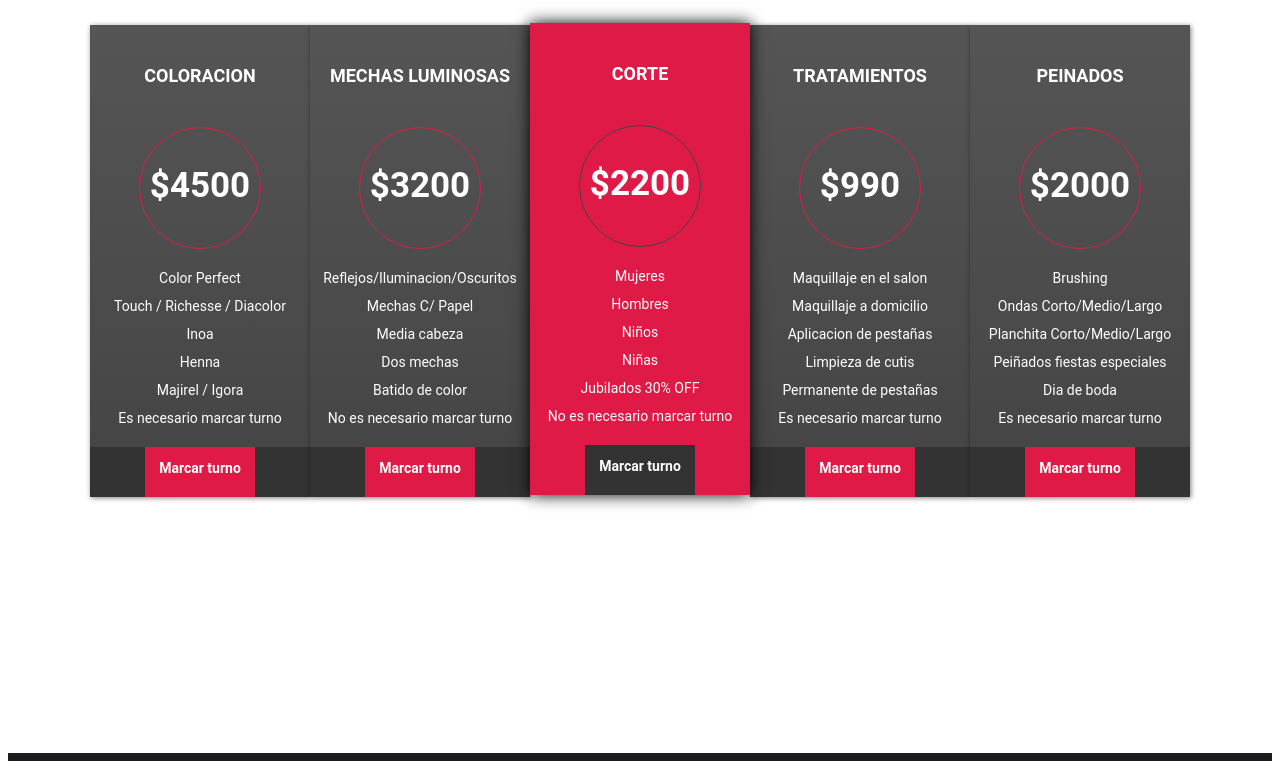
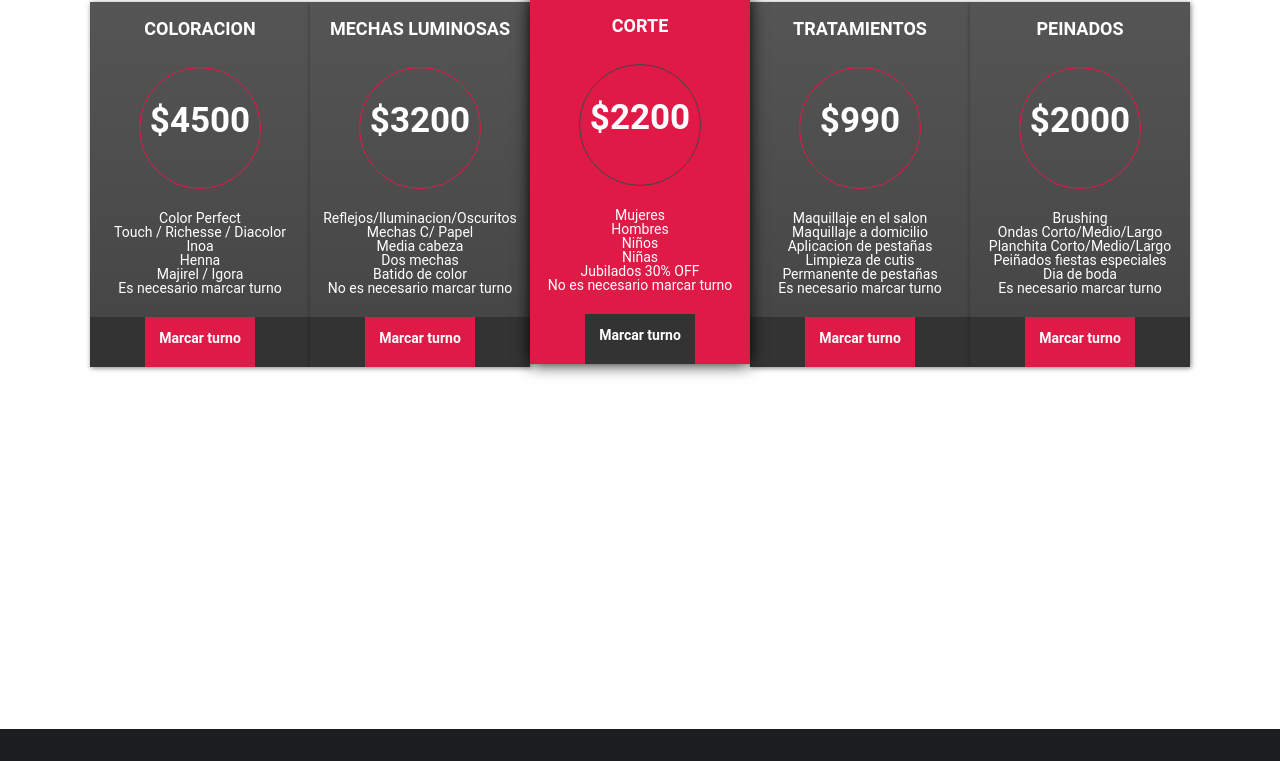
Before and after one commit to NachoDiFilippo/CaC-22526-Grupo28, a plain HTML site: page Poyecto/precios.html in a window 1280 px wide. Shown: the part 247-1008 px from the top of the page. Drawn offline with nearby package versions, Linux system fonts and the light colour scheme.

Commit message:
updated css reset

```diff
--- a/Poyecto/visual.css
+++ b/Poyecto/visual.css
@@ -1,3 +1,8 @@
+*{
+  padding: 0px;
+  margin: 0px;
+  }
+
 html{
   height: 100%;
 }
@@ -238,14 +243,6 @@ margin-top: auto;
 
 
 
-/*agregado para mejorar la posicion del footer*/
-
-
-
-
-
-/*agregado para tabla de precios*/
-
 
 /* General */
 h1,h2,h3,h4,h5,h6{cursor:pointer;}
@@ -321,6 +318,9 @@ h1,h2,h3,h4,h5,h6{cursor:pointer;}
   border:1px solid #e01a47;
   margin:5% auto 0 auto;
   text-align:center;
+
+
+
 }
 .pricemid{
   width:120px;
@@ -388,7 +388,11 @@ h5{
   text-align:center;
   font-size:35px;
   color:#fff;
-  line-height:0;
+  line-height:3;
+
+
+
+
 }
 sub{
   text-transform: uppercase;
```
